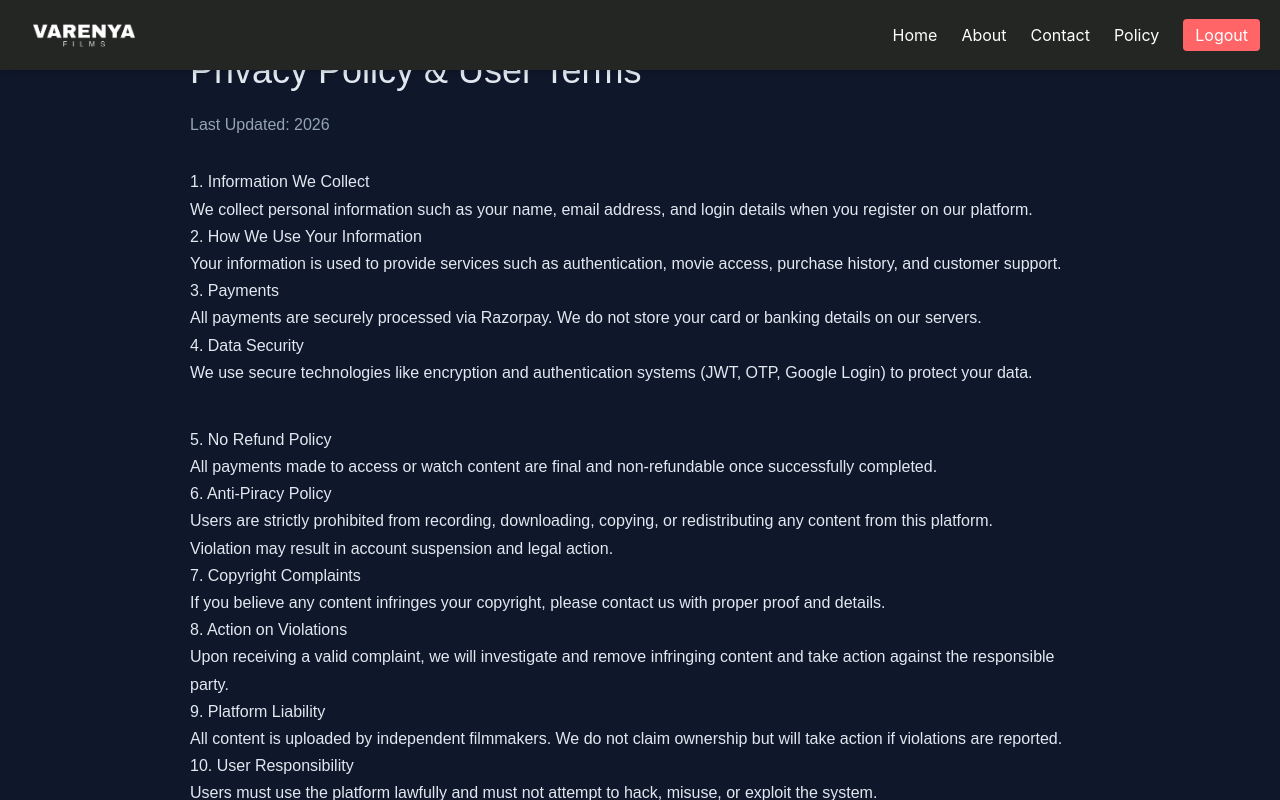
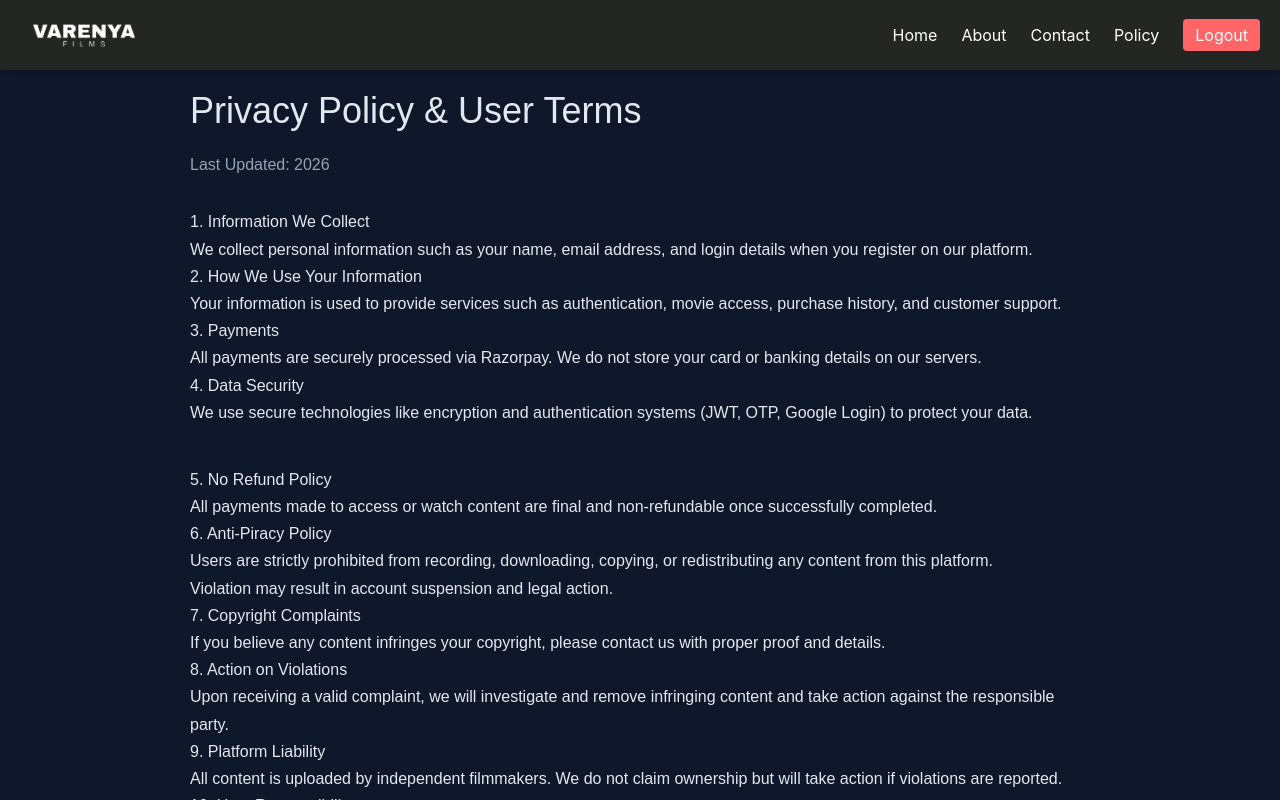
Before and after one commit to deeppatel200590/movie-platform, a React (Vite) app in the folder frontend/: page /policy in a window 1280 px wide. Shown: the top 800 px of the page. Built offline with nearby package versions, Linux system fonts and the light colour scheme.

Commit message:
fix pages

```diff
--- a/frontend/src/components/PrivacyPolicy.jsx
+++ b/frontend/src/components/PrivacyPolicy.jsx
@@ -8,7 +8,8 @@ const PolicyPage = () => {
       padding: "40px",
       fontFamily: "Arial, sans-serif",
       lineHeight: "1.7"
-    }}>
+    }}
+    className="mt-10">
       <div style={{ maxWidth: "900px", margin: "auto" }}>
 
         <h1 style={{ fontSize: "36px", marginBottom: "10px" }}>
```
